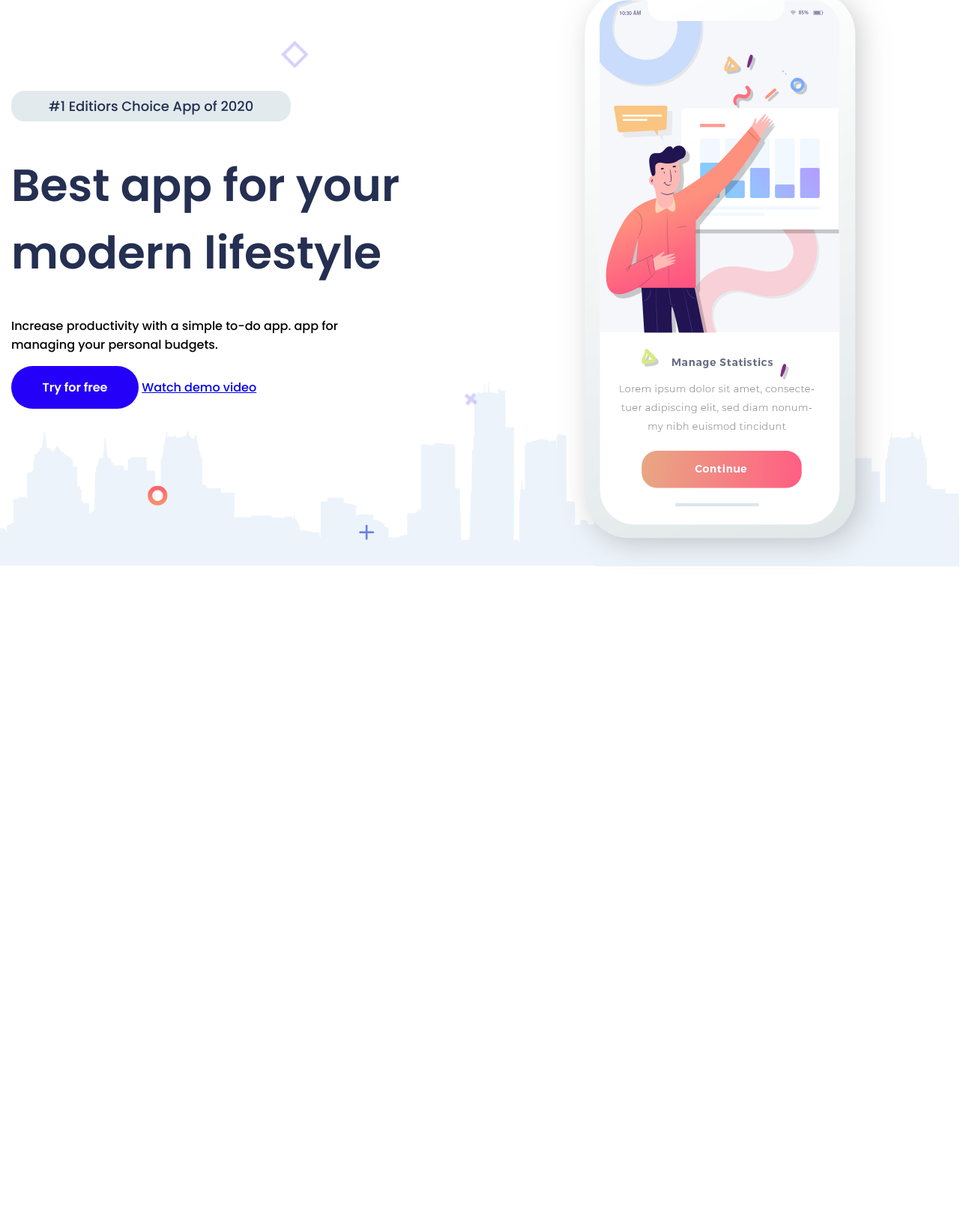
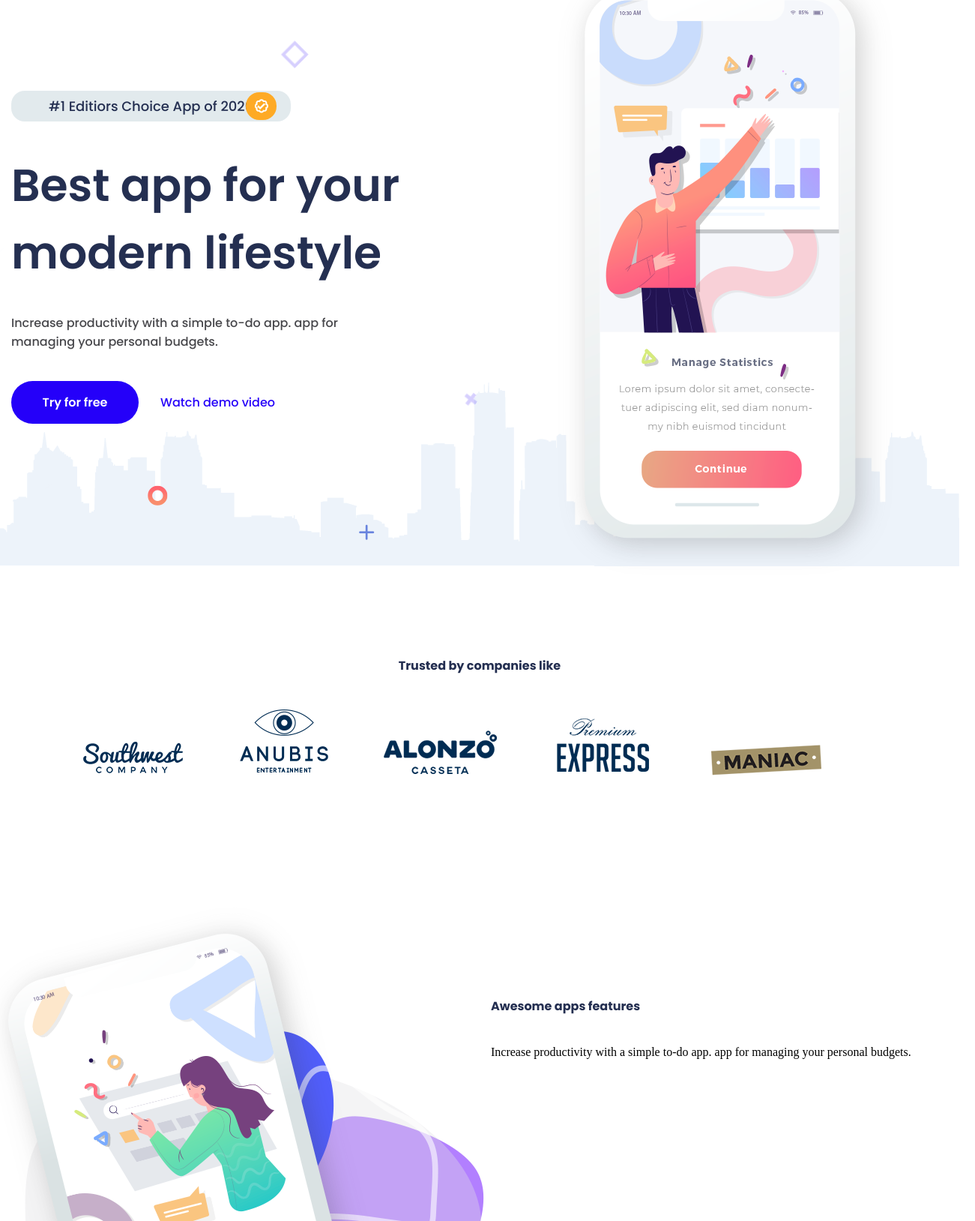
Before and after one commit to one-lightning/practical-ui, a plain HTML site: page pages/app-lab/index.html in a window 1280 px wide. Shown: the part 246-1874 px from the top of the page at 75% size, 1301 px wide, since content can reach past the window. Before the commit the page ends 1017 px from the top, so only its background shows below. Drawn offline with Linux system fonts and the light colour scheme.

Commit message:
Added companies and apps features

```diff
--- a/pages/app-lab/index.html
+++ b/pages/app-lab/index.html
@@ -26,8 +26,11 @@
             <div class="app-header__wrapper-column">
                 <div class="app-header__description-content">
                     <div class="app-header__description-content-editors-choice">
-                        <!--img-->
+                        <div class="app-header__description-content-img">
+                            <img src="images/editors-choise-app-icon.png">
+                        </div>
                         <h6>#1 Editiors Choice App of 2020</h6>
+                    </div>
                 </div>
                 <div class="app-header__description-content-verbiage">
                     <h1>Best app for your modern lifestyle</h1>
@@ -42,12 +45,29 @@
                     <a href="#">Watch demo video</a>
                 </div>
             </div>
-            </div>
             <div class="app-header__wrapper-column">
                 <img class="wiggle" src="images/phone.png" width="446" height="816">
             </div>
         </div>
     </div>
+    <main class="app-main__container">
+        <h6>Trusted by companies like</h6>
+        <section class="app-main__container-companies">
+            <img src="images/southmest-company-logo.png">
+            <img src="images/anubius-entertaiment-logo.png">
+            <img src="images/alonzo-casseta-logo.png">
+            <img src="images/premium-express-logo.png">
+            <img src="images/maniac-logo.png">
+        </section>
+        <section class="app-main-features-container">
+            <div class="app-main-features-images-container">
+                <img class="app-main-features-background" src="images/awesome-apps-features-background.png">
+                <img class="app-main-features-phone" src="images/awesome-apps-features-phone.png">
+            </div>
+            <div class="app-main-features-description"> <h6>Awesome apps features</h6>
+                <p>Increase productivity with a simple to-do app. app for managing your personal budgets.</p></div>
+        </section>
+    </main>
 </body>
 
 </html>
--- a/pages/app-lab/styles.css
+++ b/pages/app-lab/styles.css
@@ -53,6 +53,10 @@ body {
     list-style-type: none;
     display: flex;
     align-items: center;
+}
+
+.app-header__nav-links a:hover {
+    text-shadow: 1px 1px 1px #647096;
 }
 
 .app-header__nav-links a {
@@ -164,11 +168,9 @@ body {
 .app-header__description-content {
     margin-top: 170px;
     font-family: 'Poppins', sans-serif;
-    /*max-width: 700px;*/
-    /*242f51*/
 }
 
-.app-header__description-content-editors-choice h6{
+.app-header__description-content-editors-choice h6 {
     font-size: 18px;
     color: #242f51;
     margin: 0;
@@ -188,7 +190,146 @@ body {
     font-size: 60px;
     font-weight: 600;
     color: #242f51;
+    margin-bottom: 36px;
 }
 
-/*font-family: 'Poppins', sans-serif;*/
-/*max-width: 515px;*/
+.app-header__description-content-verbiage p {
+    font-family: 'Poppins', sans-serif;
+    color: #47474b;
+    margin-bottom: 40px;
+}
+
+.app-header__description-content-img {
+    width: 41px;
+    height: 37px;
+    background-color: #feaa25;
+    display: flex;
+    align-items: center;
+    justify-content: center;
+    border-radius: 18px;
+    position: absolute;
+    left: 328px;
+    top: 369px;
+}
+
+.app-header__description-content-cta a {
+    color: #2500f9;
+    text-decoration: none;
+    font-family: 'Poppins', sans-serif;
+    font-size: 16px;
+    font-weight: 500;
+    margin-left: 25px;
+}
+
+.app-header__description-content-cta a:hover {
+    text-decoration: underline;
+}
+
+::selection {
+    color: #ffc0cb;
+    /*background: #d7ebf7;*/
+}
+
+.app-main__container {
+    display: flex;
+    flex-direction: column;
+    align-items: center;
+}
+
+.app-main__container h6 {
+    font-family: 'Poppins', sans-serif;
+    font-size: 16px;
+    color: #242f51;
+    margin-top: 120px;
+    margin-bottom: 40px;
+}
+
+.app-main__container-companies img {
+    margin-right: 70px;
+    margin-bottom: 170px;
+    transition: all 0.3s;
+}
+
+.app-main__container-companies img:hover {
+    transform: translateY(-20px);
+    cursor: pointer;
+    transform: scale(1.23);
+}
+
+.app-main-features-container {
+    display: flex;
+    justify-content: center;
+    gap: 30px;
+}
+
+.app-main-features-images-container {
+    position: relative;
+    width: 646px;
+}
+
+.app-main-features-background {
+    position: absolute;
+    /*left: 170px;*/
+    top: 166px;
+}
+
+.app-main-features-phone {
+    position: absolute;
+    z-index: 2;
+    /*left: 260px;*/
+    top: 0;
+}
+
+@keyframes wiggle {
+    0% {
+        transform: rotate(2deg);
+    }
+
+    10% {
+        transform: rotate(0deg);
+    }
+
+    20% {
+        transform: rotate(-2deg);
+    }
+
+    30% {
+        transform: rotate(0deg);
+    }
+
+    40% {
+        transform: rotate(2deg) translate(10px);
+    }
+
+    50% {
+        transform: rotate(0deg);
+    }
+
+    60% {
+        transform: rotate(-2deg);
+    }
+
+    70% {
+        transform: rotate(-0deg);
+    }
+
+    80% {
+        transform: rotate(2deg);
+    }
+
+    90% {
+        transform: rotate(0deg);
+    }
+}
+
+.app-main-features-phone {
+    animation: none;
+}
+
+.app-main-features-phone:hover {
+    animation: wiggle 0.5s infinite;
+}
+
+.app-main-features-description {
+    width: 646px;
+}
```
Also changed, not shown: pages/app-lab/images/alonzo-casseta-logo.png (added), pages/app-lab/images/anubius-entertaiment-logo.png (added), pages/app-lab/images/awesome-apps-features-background.png (added), pages/app-lab/images/awesome-apps-features-phone.png (added), pages/app-lab/images/editors-choise-app-icon.png (renamed from pages/app-lab/images/Home-page_03.png), pages/app-lab/images/maniac-logo.png (added), pages/app-lab/images/premium-express-logo.png (added), pages/app-lab/images/southmest-company-logo.png (added). Lines whose indentation alone changed are shown as unchanged.
